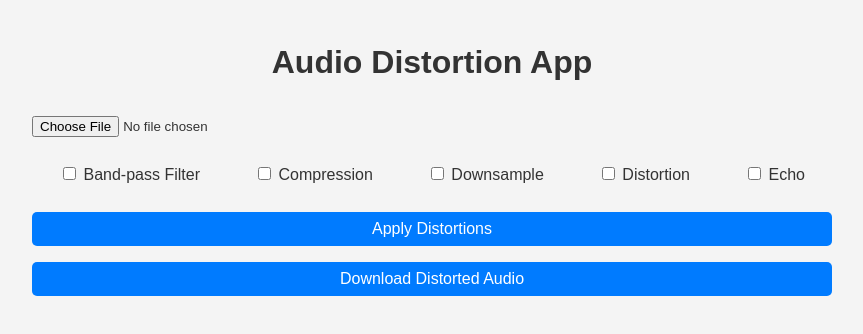
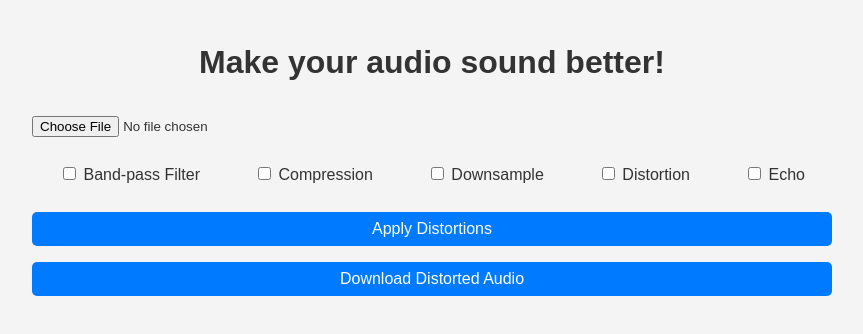
Before and after one commit to veliebm/upgrade-audio, a website: page index.html in a window 1280 px wide. Shown: the whole page, without its empty margins (208-1071 px from the left). Drawn offline with Linux system fonts and the light colour scheme.

Commit message:
Make title better

```diff
--- a/index.html
+++ b/index.html
@@ -3,11 +3,11 @@
   <head>
     <meta charset="UTF-8" />
     <meta name="viewport" content="width=device-width, initial-scale=1.0" />
-    <title>Audio Distortion App</title>
+    <title>Call Center-ifier</title>
     <link rel="stylesheet" href="styles.css" />
   </head>
   <body>
-    <h1>Audio Distortion App</h1>
+    <h1>Make your audio sound better!</h1>
     <input type="file" id="audio-input" accept="audio/*" />
     <div class="options">
       <label
```
